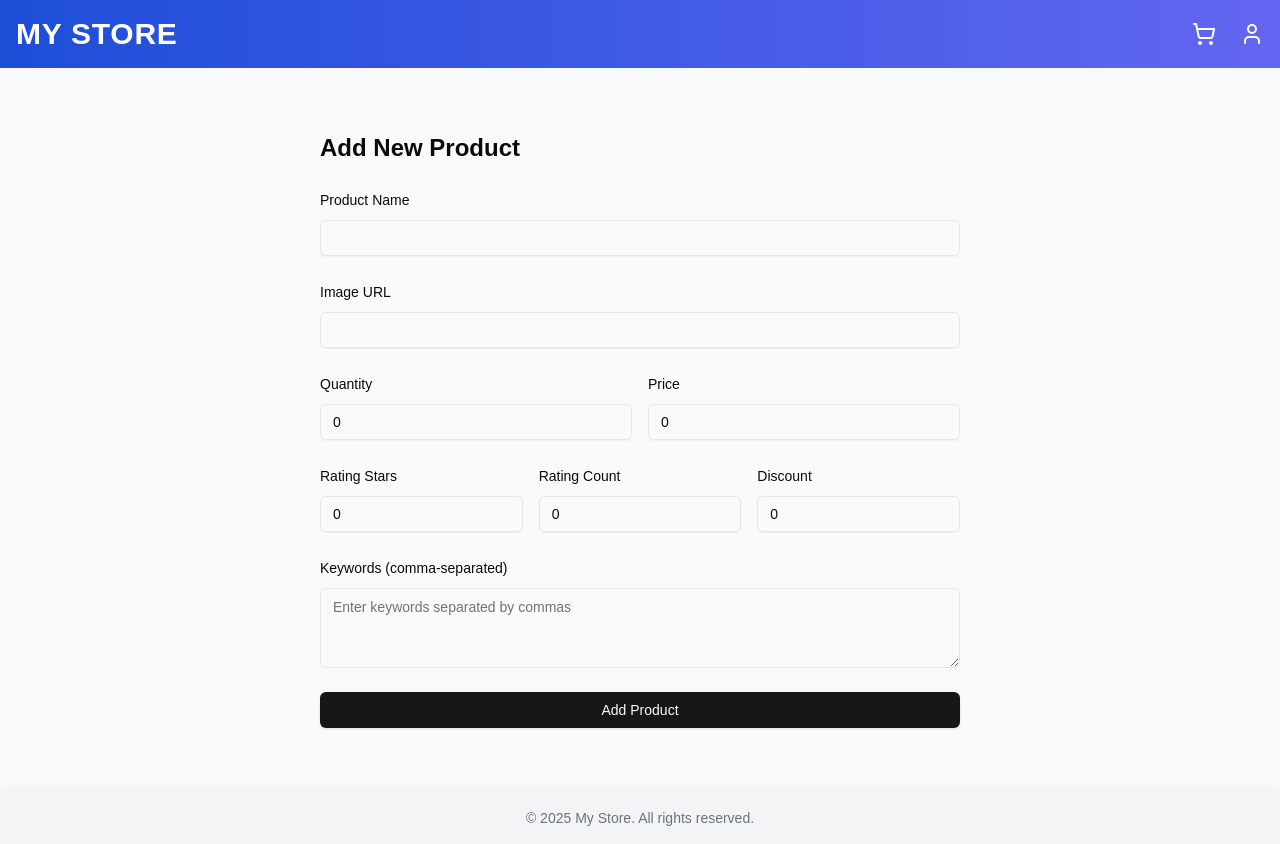
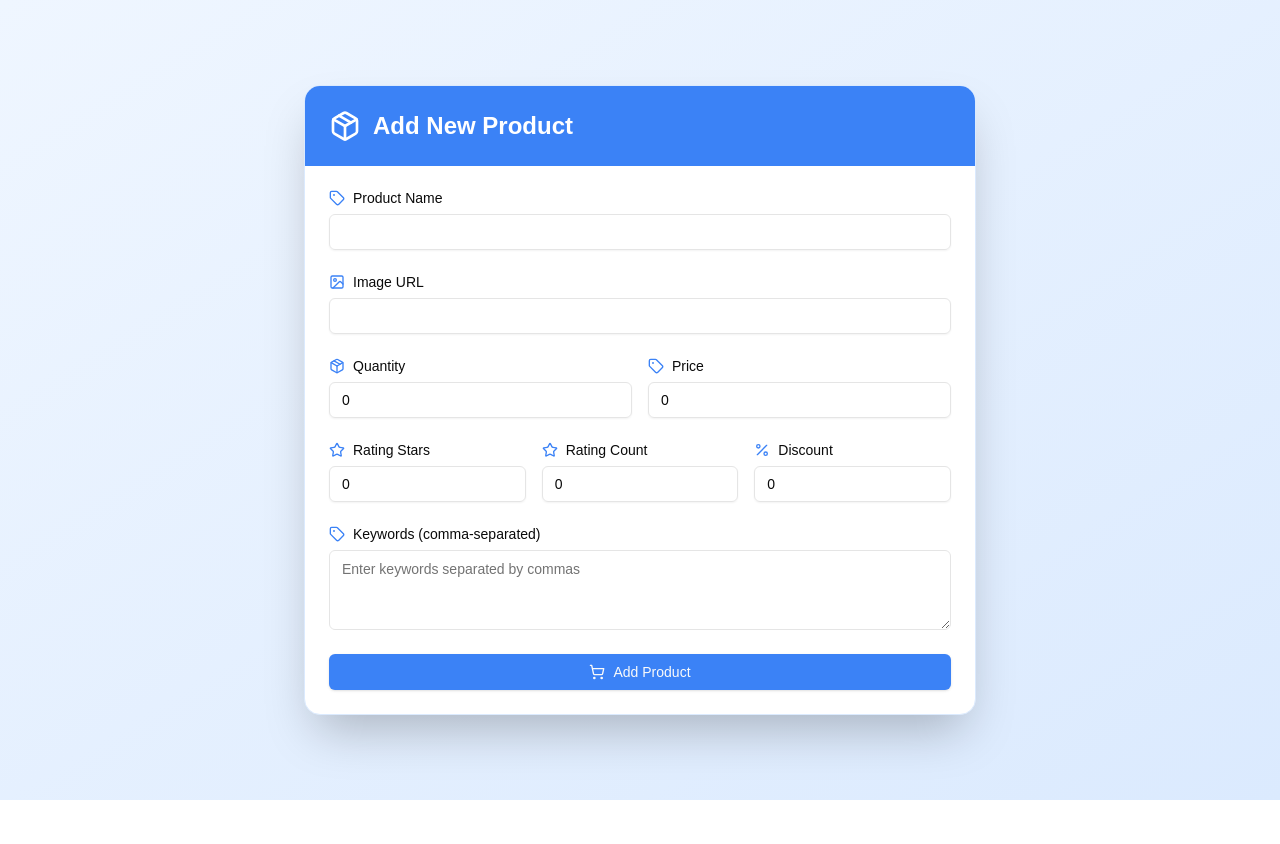
Before and after one commit to TAUSEEF-01/Online-Shop-Management-System, a Next.js app in the folder Frontend/: page /add-product in a window 1280 px wide. After the commit the page ends 800 px from the top, so only its background shows below. Built offline with nearby package versions, Linux system fonts and the light colour scheme.

Commit message:
updated add product and delete product section

```diff
--- a/Frontend/src/app/add-product/page.tsx
+++ b/Frontend/src/app/add-product/page.tsx
@@ -5,11 +5,11 @@ import AddProductForm from "../components/AddProductForm";
 
 export default function AddProduct() {
   return (
-    <Layout>
-      <div className="max-w-2xl mx-auto py-8 px-4">
-        <h1 className="text-2xl font-bold mb-6">Add New Product</h1>
+    // <Layout>
+      // <div className="max-w-2xl mx-auto py-8 px-4">
+        // <h1 className="text-2xl font-bold mb-6">Add New Product</h1>
         <AddProductForm />
-      </div>
-    </Layout>
+      // </div>
+    // </Layout>
   );
 }
--- a/Frontend/src/app/admin/page.tsx
+++ b/Frontend/src/app/admin/page.tsx
@@ -250,8 +250,9 @@ export default function AdminDashboard() {
     <ProtectedRoute>
       <main className="p-6 md:p-12 bg-gradient-to-br from-white via-gray-100 to-gray-200 rounded-xl mx-auto max-w-7xl shadow-lg">
         <Title className="text-3xl font-bold text-indigo-700 mb-4">Admin Dashboard
-          <Badge size="xl" color="green">
-            Live
+          {/* <Badge size="xl" color="green"> */}
+          <Badge className="text-2xl font-bold text-green-700 ml-4">
+            (Live)
           </Badge>
         </Title>
         {/* Header */}
--- a/Frontend/src/app/components/AddProductForm.tsx
+++ b/Frontend/src/app/components/AddProductForm.tsx
@@ -1,3 +1,176 @@
+// 'use client';
+
+// import { useState } from "react";
+// import { Input } from "./ui/input";
+// import { Label } from "./ui/label";
+// import { Button } from "./ui/button";
+// import { Textarea } from "./ui/textarea";
+
+// export default function AddProductForm() {
+//   const [formData, setFormData] = useState({
+//     prod_name: "",
+//     prod_image: "",
+//     prod_quantity: 0,
+//     prod_price: 0,
+//     rating_stars: 0,
+//     rating_count: 0,
+//     prod_discount: 0,
+//     prod_keywords: [] as string[]
+//   });
+//   const [keywords, setKeywords] = useState("");
+//   const [message, setMessage] = useState({ type: "", content: "" });
+
+//   const handleSubmit = async (e: React.FormEvent) => {
+//     e.preventDefault();
+//     try {
+//       const response = await fetch("http://localhost:5000/products/add", {
+//         method: "POST",
+//         headers: {
+//           "Content-Type": "application/json",
+//         },
+//         body: JSON.stringify({
+//           ...formData,
+//           prod_keywords: keywords.split(",").map(k => k.trim())
+//         }),
+//       });
+
+//       const data = await response.json();
+
+//       if (response.ok) {
+//         setMessage({ type: "success", content: "Product added successfully!" });
+//         // Reset form
+//         setFormData({
+//           prod_name: "",
+//           prod_image: "",
+//           prod_quantity: 0,
+//           prod_price: 0,
+//           rating_stars: 0,
+//           rating_count: 0,
+//           prod_discount: 0,
+//           prod_keywords: []
+//         });
+//         setKeywords("");
+//       } else {
+//         setMessage({ type: "error", content: data.message || "Failed to add product" });
+//       }
+//     } catch (error) {
+//       setMessage({ type: "error", content: "Error connecting to server" });
+//     }
+//   };
+
+//   return (
+//     <form onSubmit={handleSubmit} className="space-y-6">
+//       {message.content && (
+//         <div className={`p-4 rounded-md ${message.type === 'success' ? 'bg-green-100 text-green-700' : 'bg-red-100 text-red-700'}`}>
+//           {message.content}
+//         </div>
+//       )}
+
+//       <div className="space-y-2">
+//         <Label htmlFor="prod_name">Product Name</Label>
+//         <Input
+//           id="prod_name"
+//           value={formData.prod_name}
+//           onChange={(e) => setFormData({...formData, prod_name: e.target.value})}
+//           required
+//         />
+//       </div>
+
+//       <div className="space-y-2">
+//         <Label htmlFor="prod_image">Image URL</Label>
+//         <Input
+//           id="prod_image"
+//           value={formData.prod_image}
+//           onChange={(e) => setFormData({...formData, prod_image: e.target.value})}
+//           required
+//         />
+//       </div>
+
+//       <div className="grid grid-cols-2 gap-4">
+//         <div className="space-y-2">
+//           <Label htmlFor="prod_quantity">Quantity</Label>
+//           <Input
+//             id="prod_quantity"
+//             type="number"
+//             value={formData.prod_quantity}
+//             onChange={(e) => setFormData({...formData, prod_quantity: Number(e.target.value)})}
+//             required
+//           />
+//         </div>
+
+//         <div className="space-y-2">
+//           <Label htmlFor="prod_price">Price</Label>
+//           <Input
+//             id="prod_price"
+//             type="number"
+//             step="0.01"
+//             value={formData.prod_price}
+//             onChange={(e) => setFormData({...formData, prod_price: Number(e.target.value)})}
+//             required
+//           />
+//         </div>
+//       </div>
+
+//       <div className="grid grid-cols-3 gap-4">
+//         <div className="space-y-2">
+//           <Label htmlFor="rating_stars">Rating Stars</Label>
+//           <Input
+//             id="rating_stars"
+//             type="number"
+//             min="0"
+//             max="5"
+//             step="0.1"
+//             value={formData.rating_stars}
+//             onChange={(e) => setFormData({...formData, rating_stars: Number(e.target.value)})}
+//             required
+//           />
+//         </div>
+
+//         <div className="space-y-2">
+//           <Label htmlFor="rating_count">Rating Count</Label>
+//           <Input
+//             id="rating_count"
+//             type="number"
+//             value={formData.rating_count}
+//             onChange={(e) => setFormData({...formData, rating_count: Number(e.target.value)})}
+//             required
+//           />
+//         </div>
+
+//         <div className="space-y-2">
+//           <Label htmlFor="prod_discount">Discount</Label>
+//           <Input
+//             id="prod_discount"
+//             type="number"
+//             step="0.01"
+//             value={formData.prod_discount}
+//             onChange={(e) => setFormData({...formData, prod_discount: Number(e.target.value)})}
+//             required
+//           />
+//         </div>
+//       </div>
+
+//       <div className="space-y-2">
+//         <Label htmlFor="prod_keywords">Keywords (comma-separated)</Label>
+//         <Textarea
+//           id="prod_keywords"
+//           value={keywords}
+//           onChange={(e) => setKeywords(e.target.value)}
+//           placeholder="Enter keywords separated by commas"
+//           required
+//         />
+//       </div>
+
+//       <Button type="submit" className="w-full">
+//         Add Product
+//       </Button>
+//     </form>
+//   );
+// }
+
+
+
+
 'use client';
 
 import { useState } from "react";
@@ -5,6 +178,7 @@ import { Input } from "./ui/input";
 import { Label } from "./ui/label";
 import { Button } from "./ui/button";
 import { Textarea } from "./ui/textarea";
+import { Package, Tag, Star, Percent, Image, ShoppingCart } from 'lucide-react';
 
 export default function AddProductForm() {
   const [formData, setFormData] = useState({
@@ -23,6 +197,7 @@ export default function AddProductForm() {
   const handleSubmit = async (e: React.FormEvent) => {
     e.preventDefault();
     try {
+      console.log("Form data:", formData);
       const response = await fetch("http://localhost:5000/products/add", {
         method: "POST",
         headers: {
@@ -59,53 +234,73 @@ export default function AddProductForm() {
   };
 
   return (
-    <form onSubmit={handleSubmit} className="space-y-6">
+    <div className="min-h-screen bg-gradient-to-br from-blue-50 to-blue-100 flex items-center justify-center p-4">
+      <div className="w-full max-w-2xl bg-white rounded-2xl shadow-2xl border border-blue-100 overflow-hidden">
+        <div className="bg-blue-500 text-white p-6 flex items-center">
+          <Package className="w-8 h-8 mr-3" />
+          <h1 className="text-2xl font-bold">Add New Product</h1>
+        </div>
+
+        <form onSubmit={handleSubmit} className="p-6 space-y-6">
           {message.content && (
-        <div className={`p-4 rounded-md ${message.type === 'success' ? 'bg-green-100 text-green-700' : 'bg-red-100 text-red-700'}`}>
+            <div className={`p-4 rounded-md flex items-center ${message.type === 'success' ? 'bg-green-100 text-green-700' : 'bg-red-100 text-red-700'}`}>
+              {message.type === 'success' ? <ShoppingCart className="mr-2" /> : null}
               {message.content}
             </div>
           )}
 
           <div className="space-y-2">
-        <Label htmlFor="prod_name">Product Name</Label>
+            <Label htmlFor="prod_name" className="flex items-center">
+              <Tag className="w-4 h-4 mr-2 text-blue-500" /> Product Name
+            </Label>
             <Input
               id="prod_name"
               value={formData.prod_name}
               onChange={(e) => setFormData({...formData, prod_name: e.target.value})}
+              className="focus:ring-2 focus:ring-blue-200 transition-all"
               required
             />
           </div>
 
           <div className="space-y-2">
-        <Label htmlFor="prod_image">Image URL</Label>
+            <Label htmlFor="prod_image" className="flex items-center">
+              <Image className="w-4 h-4 mr-2 text-blue-500" /> Image URL
+            </Label>
             <Input
               id="prod_image"
               value={formData.prod_image}
               onChange={(e) => setFormData({...formData, prod_image: e.target.value})}
+              className="focus:ring-2 focus:ring-blue-200 transition-all"
               required
             />
           </div>
 
           <div className="grid grid-cols-2 gap-4">
             <div className="space-y-2">
-          <Label htmlFor="prod_quantity">Quantity</Label>
+              <Label htmlFor="prod_quantity" className="flex items-center">
+                <Package className="w-4 h-4 mr-2 text-blue-500" /> Quantity
+              </Label>
               <Input
                 id="prod_quantity"
                 type="number"
                 value={formData.prod_quantity}
                 onChange={(e) => setFormData({...formData, prod_quantity: Number(e.target.value)})}
+                className="focus:ring-2 focus:ring-blue-200 transition-all"
                 required
               />
             </div>
 
             <div className="space-y-2">
-          <Label htmlFor="prod_price">Price</Label>
+              <Label htmlFor="prod_price" className="flex items-center">
+                <Tag className="w-4 h-4 mr-2 text-blue-500" /> Price
+              </Label>
               <Input
                 id="prod_price"
                 type="number"
                 step="0.01"
                 value={formData.prod_price}
                 onChange={(e) => setFormData({...formData, prod_price: Number(e.target.value)})}
+                className="focus:ring-2 focus:ring-blue-200 transition-all"
                 required
               />
             </div>
@@ -113,7 +308,9 @@ export default function AddProductForm() {
 
           <div className="grid grid-cols-3 gap-4">
             <div className="space-y-2">
-          <Label htmlFor="rating_stars">Rating Stars</Label>
+              <Label htmlFor="rating_stars" className="flex items-center">
+                <Star className="w-4 h-4 mr-2 text-blue-500" /> Rating Stars
+              </Label>
               <Input
                 id="rating_stars"
                 type="number"
@@ -122,48 +319,63 @@ export default function AddProductForm() {
                 step="0.1"
                 value={formData.rating_stars}
                 onChange={(e) => setFormData({...formData, rating_stars: Number(e.target.value)})}
+                className="focus:ring-2 focus:ring-blue-200 transition-all"
                 required
               />
             </div>
 
             <div className="space-y-2">
-          <Label htmlFor="rating_count">Rating Count</Label>
+              <Label htmlFor="rating_count" className="flex items-center">
+                <Star className="w-4 h-4 mr-2 text-blue-500" /> Rating Count
+              </Label>
               <Input
                 id="rating_count"
                 type="number"
                 value={formData.rating_count}
                 onChange={(e) => setFormData({...formData, rating_count: Number(e.target.value)})}
+                className="focus:ring-2 focus:ring-blue-200 transition-all"
                 required
               />
             </div>
 
             <div className="space-y-2">
-          <Label htmlFor="prod_discount">Discount</Label>
+              <Label htmlFor="prod_discount" className="flex items-center">
+                <Percent className="w-4 h-4 mr-2 text-blue-500" /> Discount
+              </Label>
               <Input
                 id="prod_discount"
                 type="number"
                 step="0.01"
                 value={formData.prod_discount}
                 onChange={(e) => setFormData({...formData, prod_discount: Number(e.target.value)})}
+                className="focus:ring-2 focus:ring-blue-200 transition-all"
                 required
               />
             </div>
           </div>
 
           <div className="space-y-2">
-        <Label htmlFor="prod_keywords">Keywords (comma-separated)</Label>
+            <Label htmlFor="prod_keywords" className="flex items-center">
+              <Tag className="w-4 h-4 mr-2 text-blue-500" /> Keywords (comma-separated)
+            </Label>
             <Textarea
               id="prod_keywords"
               value={keywords}
               onChange={(e) => setKeywords(e.target.value)}
               placeholder="Enter keywords separated by commas"
+              className="focus:ring-2 focus:ring-blue-200 transition-all"
               required
             />
           </div>
 
-      <Button type="submit" className="w-full">
-        Add Product
+          <Button
+            type="submit"
+            className="w-full bg-blue-500 hover:bg-blue-600 transition-colors flex items-center justify-center gap-2"
+          >
+            <ShoppingCart className="w-5 h-5" /> Add Product
           </Button>
         </form>
+      </div>
+    </div>
   );
 }
--- a/Frontend/src/app/update-product-info/page.tsx
+++ b/Frontend/src/app/update-product-info/page.tsx
@@ -21,12 +21,12 @@ import { Title } from '@tremor/react';
 
 const UpdateProductInfoPage = () => {
   const [products, setProducts] = useState<Product[]>([]);
-  const [priceRange, setPriceRange] = useState([0, 3000]);
+  const [priceRange, setPriceRange] = useState([0, 300000]);
   const [selectedCategories, setSelectedCategories] = useState<string[]>([]);
   const [searchTerm, setSearchTerm] = useState("");
   const router = useRouter();
 
-  const categories = ['socks', 'basketballs', 'apparel', 'tshirts', 'sports', 'bathroom', 'mens', 'hoodies', 'sweaters', 'kitchen', 'cleaning', 'swimming', 'robe', 'swimsuit', 'accessories'];
+  const categories = ['socks', 'basketballs', 'apparel', 'tshirts', 'sports', 'bathroom', 'mens', 'hoodies', 'sweaters', 'kitchen', 'cleaning', 'swimming', 'robe', 'swimsuit', 'accessories', 'Camera', 'DSLR', 'Photo'];
 
   useEffect(() => {
     const fetchProducts = async () => {
```
Also changed, not shown: Frontend/src/app/edit-product/page.tsx (+57 -13 lines), Frontend/src/app/page.tsx (+4 -3 lines). Lines whose indentation alone changed are shown as unchanged.
